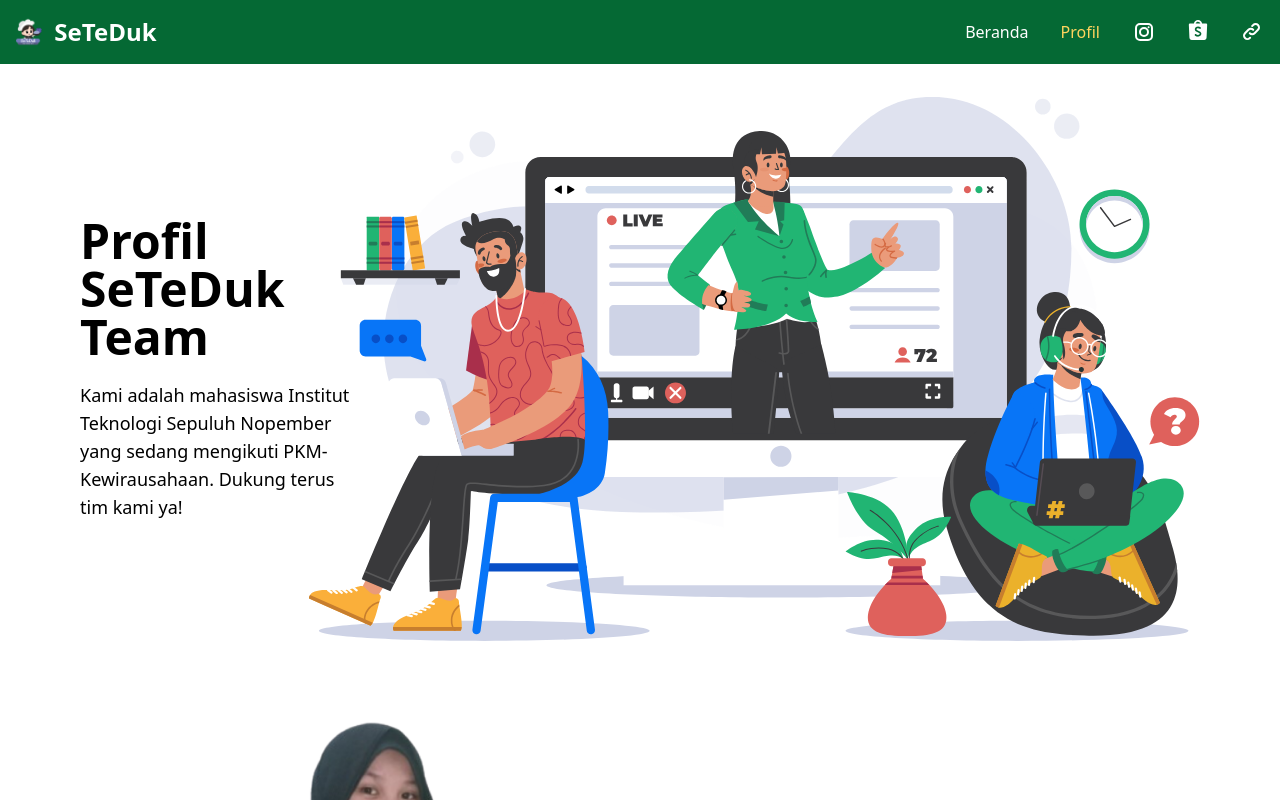
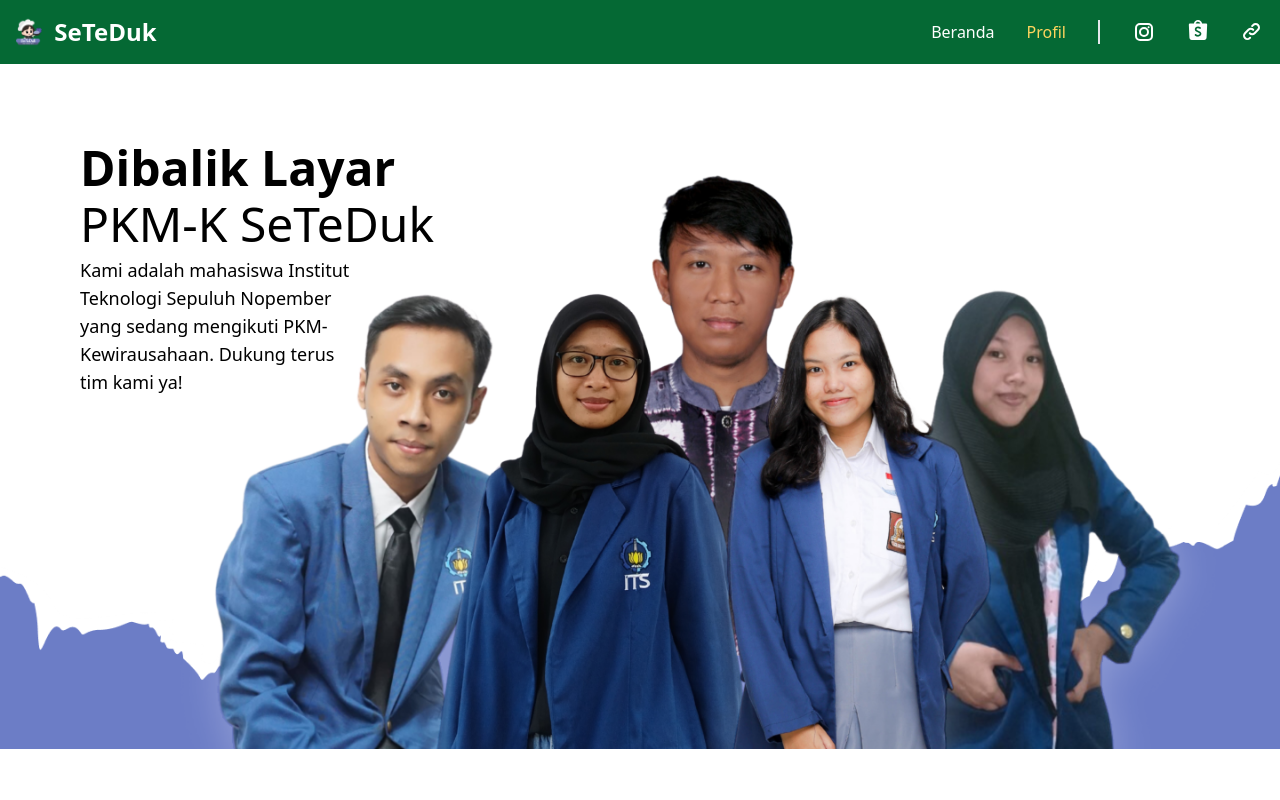
Before and after one commit to Yuniarrr/seteduk, a React (Vite) app: page /profile in a window 1280 px wide. Shown: the top 800 px of the page. Built offline with nearby package versions, Linux system fonts and the light colour scheme.

Commit message:
fix: profile banner

```diff
--- a/src/components/Navbar.tsx
+++ b/src/components/Navbar.tsx
@@ -83,7 +83,7 @@ const Navbar = () => {
                   Profil
                 </NavLink>
               </li>
-              {/* <li className="border-l-2" /> */}
+              <li className="border-l-2" />
               <li>
                 <a
                   href="https://www.instagram.com/seteduk"
--- a/src/pages/Beranda.tsx
+++ b/src/pages/Beranda.tsx
@@ -191,7 +191,7 @@ const Beranda = () => {
       </div>
 
       {/* about seteduk */}
-      <div className="flex flex-wrap justify-around items-center flex-col md:flex-row mt-10 mb-16">
+      <div className="flex flex-wrap justify-around items-center flex-col md:flex-row mt-10 mb-16 gap-y-5">
         {/* left content */}
         <div className="md:basis-1/2 justify-center flex items-center">
           <div className="flex flex-col gap-y-3 bg-american-blue rounded-xl p-3 md:px-5 md:pt-5 lg:py-7 items-center justify-center w-full lg:w-4/5 xl:w-2/3 min-h-72">
@@ -221,8 +221,8 @@ const Beranda = () => {
         </div>
 
         {/* right content */}
-        <div className="md:basis-1/2 pr-10">
-          <h3 className="text-eerie-black font-semibold text-xl lg:text-xl xl:text-2xl">
+        <div className="md:basis-1/2 md:pr-10 w-full px-10">
+          <h3 className="text-eerie-black font-semibold text-xl lg:text-xl xl:text-2xl text-center md:text-start">
             About SeTeDuk
           </h3>
           <p className="basic-text">
--- a/src/pages/Profile.tsx
+++ b/src/pages/Profile.tsx
@@ -1,11 +1,10 @@
 import BaseCarousel2 from '../components/BaseCarousel2';
-import Team from '../components/logo/Team';
+import Team from '../../public/images/team.png';
 import Dosen from '../../public/images/member/dosen.png';
 import Farsya from '../../public/images/member/farsya.png';
 import Keiza from '../../public/images/member/keiza.png';
 import Solagracia from '../../public/images/member/solagracia.png';
 import Syifaul from '../../public/images/member/syifaul.png';
-// import NasiTelang from '../../public/images/nasi-telang.png';
 import Img1 from '../../public/images/seteduk/img-1.jpg';
 import Img2 from '../../public/images/seteduk/img-2.jpg';
 import Img3 from '../../public/images/seteduk/img-3.jpg';
@@ -17,24 +16,25 @@ const Profile = () => {
   const images = [Img1, Img2, Img3, Img4, Img5];
 
   return (
-    <div className="mt-24">
-      <div className="flex flex-wrap justify-evenly items-center flex-col m-8 xl:mx-20 xl:my-20 md:flex-row gap-y-8">
-        <div className="flex flex-col w-full md:gap-y-5 xl:w-1/4 md:w-1/3 accordion-up">
-          <h2 className="font-bold text-2xl xl:text-5xl">
-            Profil SeTeDuk Team
-          </h2>
-          <p className="xl:text-lg">
+    <div className="mt-24 md:mt-0">
+      <div className="flex flex-wrap md:relative">
+        <div className="flex flex-wrap justify-start items-start flex-col mx-5 xl:mx-20 xl:my-20 md:flex-col gap-y-2 w-full">
+          <h2 className="font-bold text-2xl xl:text-5xl">Dibalik Layar</h2>
+          <h2 className="font-thin text-2xl xl:text-5xl">PKM-K SeTeDuk</h2>
+          <p className="xl:text-lg md:w-1/4 w-full">
             Kami adalah mahasiswa Institut Teknologi Sepuluh Nopember yang
             sedang mengikuti PKM-Kewirausahaan. Dukung terus tim kami ya!
           </p>
         </div>
-        <div className="w-full flex items-center justify-end xl:w-3/4 md:w-2/3">
-          <Team className="lg:self-end self-center w-auto" />
-        </div>
+        <img
+          className="md:absolute md:-z-10 md:mt-24"
+          src={Team}
+          alt=""
+        />
       </div>
 
       {/* team member */}
-      <div className="flex flex-wrap justify-around items-center flex-col mx-8 xl:mx-20 md:flex-row">
+      <div className="flex flex-wrap justify-around items-center flex-col mx-8 xl:mx-20 md:flex-row md:mt-80 mt-5 lg:mt-96">
         <BaseCarousel2
           autoSlide={true}
           slides={members}
```
Also changed, not shown: public/images/team.png (added).
